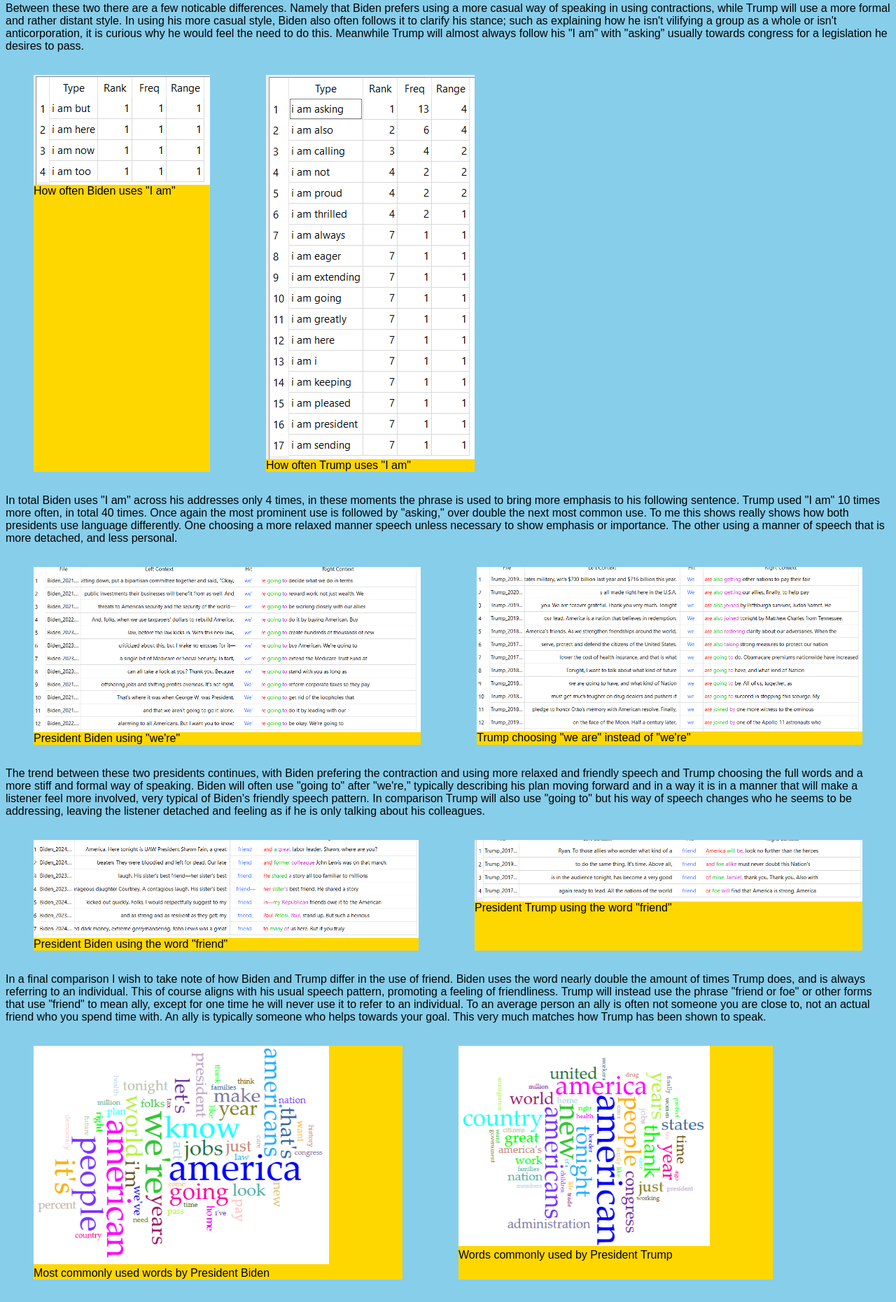
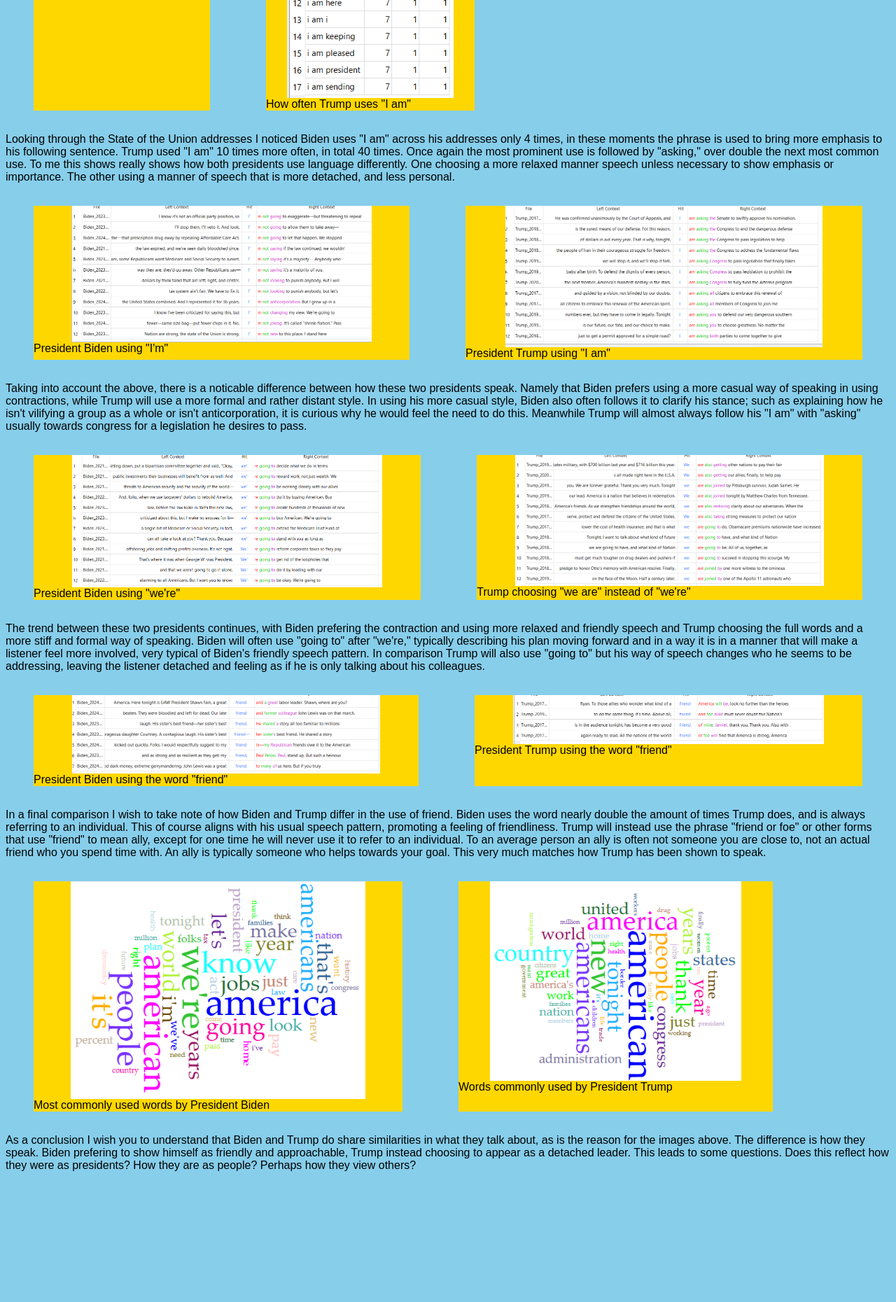
Before and after one commit to ACPSU/portfolio, a plain HTML site: page docs/sou_compare.html in a window 1280 px wide. Shown: the part 528-2388 px from the top of the page at 70% size. After the commit the page ends 2218 px from the top, so only its background shows below. Drawn offline with Linux system fonts and the light colour scheme.

Commit message:
finished comparison page

```diff
--- a/docs/sou_compare.html
+++ b/docs/sou_compare.html
@@ -14,7 +14,20 @@
             Comparisons</a></nav>
         <h1>Comparing President Trump from 2016 to 2020 to President Biden State of the Union addresses</h1>
         <p>
-            On this page I will show examples of how President Trump (2016 to 2020) and President Biden (2021 to 2025) use language. Taking note of how President Biden will use a more informal and friendly manner of speaking, in contrast to President Trump's formal and distant pattern. I will also show how different the surrounding context of these examples differ between the two presidents. The documents were taken from <a href="https://github.com/newtfire/introDH-Hub/tree/master/textFiles/state-of-the-union">this repo.</a>
+            On this page I will show examples of how President Trump (2016 to 2020) and President Biden (2021 to 2025) use language. Taking note of how President Biden will use a more informal and friendly manner of speaking, in contrast to President Trump's formal and distant pattern. I will also show how different the surrounding context of these examples differ between the two presidents. The documents were taken from <a href="https://github.com/newtfire/introDH-Hub/tree/master/textFiles/state-of-the-union">this repo.</a> I also used Antoc for finding the n-grams mentioned on this page for comparisons.
+        </p>
+        <div class="flex">
+            <figure>
+                <img src="images/Biden_usage_I_am.png" alt="President Biden I am frequency" class="center"/>
+                <figcaption>How often Biden uses "I am"</figcaption>
+            </figure>
+            <figure>
+                <img src="images/Trump_usage_I_am.png" alt="President Trump I am frequency" class="center"/>
+                <figcaption>How often Trump uses "I am"</figcaption>
+            </figure>
+        </div>
+        <p>
+            Looking through the State of the Union addresses I noticed Biden uses "I am" across his addresses only 4 times, in these moments the phrase is used to bring more emphasis to his following sentence. Trump used "I am" 10 times more often, in total 40 times. Once again the most prominent use is followed by "asking," over double the next most common use. To me this shows really shows how both presidents use language differently. One choosing a more relaxed manner speech unless necessary to show emphasis or importance. The other using a manner of speech that is more detached, and less personal.
         </p>
         <div class="flex">
             <figure>
@@ -27,20 +40,7 @@
             </figure>
         </div>
         <p>
-            Between these two there are a few noticable differences. Namely that Biden prefers using a more casual way of speaking in using contractions, while Trump will use a more formal and rather distant style. In using his more casual style, Biden also often follows it to clarify his stance; such as explaining how he isn't vilifying a group as a whole or isn't anticorporation, it is curious why he would feel the need to do this. Meanwhile Trump will almost always follow his "I am" with "asking" usually towards congress for a legislation he desires to pass.
-        </p>
-        <div class="flex">
-            <figure>
-                <img src="images/Biden_usage_I_am.png" alt="President Biden I am frequency" class="center"/>
-                <figcaption>How often Biden uses "I am"</figcaption>
-            </figure>
-            <figure>
-                <img src="images/Trump_usage_I_am.png" alt="President Trump I am frequency" class="center"/>
-                <figcaption>How often Trump uses "I am"</figcaption>
-            </figure>
-        </div>
-        <p>
-            In total Biden uses "I am" across his addresses only 4 times, in these moments the phrase is used to bring more emphasis to his following sentence. Trump used "I am" 10 times more often, in total 40 times. Once again the most prominent use is followed by "asking," over double the next most common use. To me this shows really shows how both presidents use language differently. One choosing a more relaxed manner speech unless necessary to show emphasis or importance. The other using a manner of speech that is more detached, and less personal.
+            Taking into account the above, there is a noticable difference between how these two presidents speak. Namely that Biden prefers using a more casual way of speaking in using contractions, while Trump will use a more formal and rather distant style. In using his more casual style, Biden also often follows it to clarify his stance; such as explaining how he isn't vilifying a group as a whole or isn't anticorporation, it is curious why he would feel the need to do this. Meanwhile Trump will almost always follow his "I am" with "asking" usually towards congress for a legislation he desires to pass.
         </p>
         <div class="flex">
             <figure>
@@ -70,16 +70,16 @@
         </p>
         <div class="flex">
             <figure>
-                <img src="images/Biden_word_usage.png" alt="An image reflecting President Biden's common word usage"/>
+                <img src="images/Biden_word_usage.png" alt="An image reflecting President Biden's common word usage" class="center"/>
                 <figcaption>Most commonly used words by President Biden</figcaption>
             </figure>
             <figure>
-                <img src="images/Trump_word_usage.png" alt="An image showing President Trump's common word usage"/>
+                <img src="images/Trump_word_usage.png" alt="An image showing President Trump's common word usage" class="center"/>
                 <figcaption>Words commonly used by President Trump</figcaption>
             </figure>
         </div>
         <p>
-
+           As a conclusion I wish you to understand that Biden and Trump do share similarities in what they talk about, as is the reason for the images above. The difference is how they speak. Biden prefering to show himself as friendly and approachable, Trump instead choosing to appear as a detached leader. This leads to some questions. Does this reflect how they were as presidents? How they are as people? Perhaps how they view others?
         </p>
     </body>
 </html>
--- a/docs/style.css
+++ b/docs/style.css
@@ -10,16 +10,14 @@ figure{
     display:block;
     margin-left:auto;
     margin-right:auto;
-}
-img{
-    width:80%;
-
-}
+    }
+    img{
+        width: 80%;
+    }
 .center{
     display:block;
     margin-left:auto;
     margin-right:auto;
-    width:100%
 }
 div.flex{
    display:flex;
```
Also changed, not shown: docs/gallery.html (+1 -1 lines).
